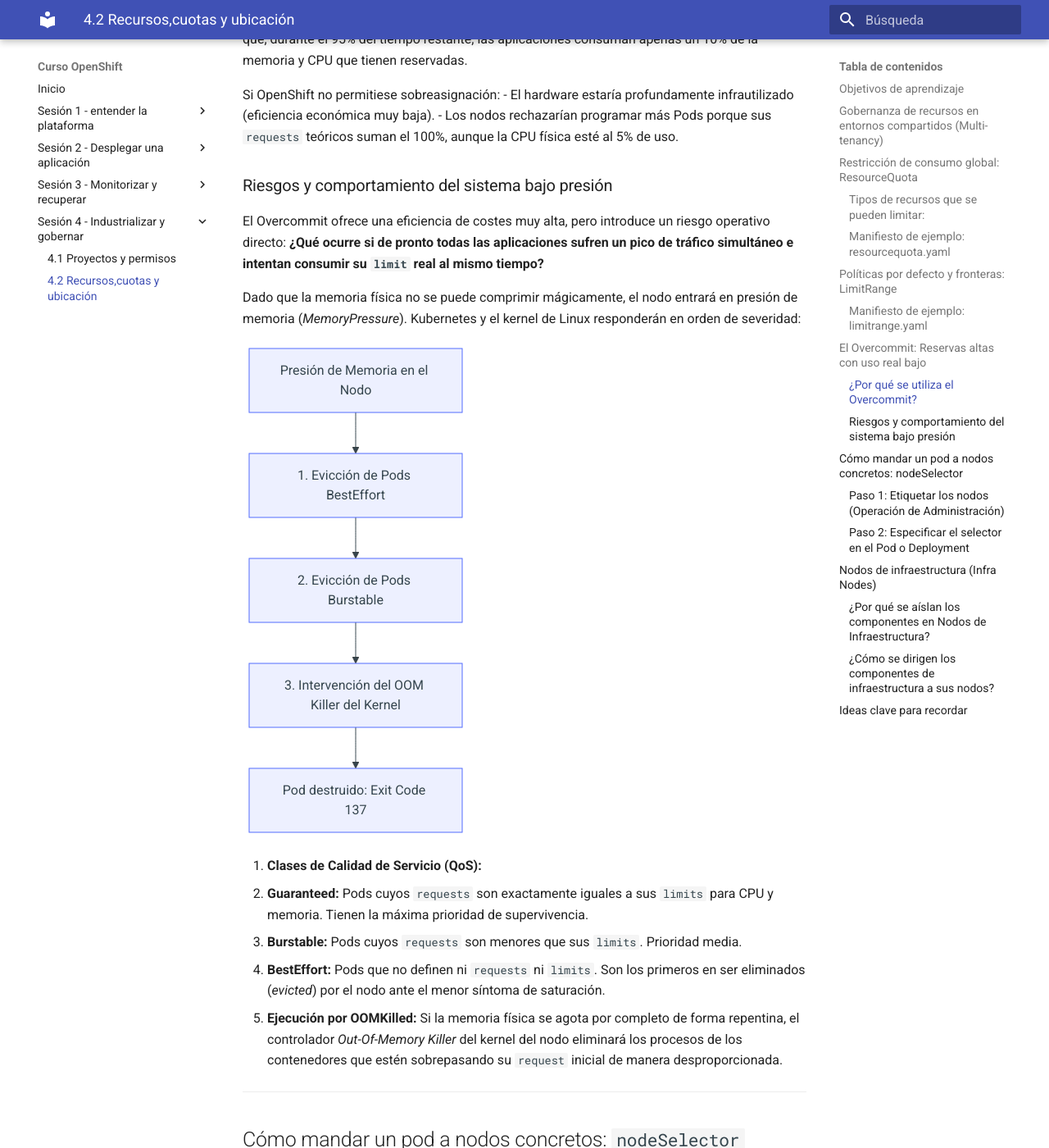
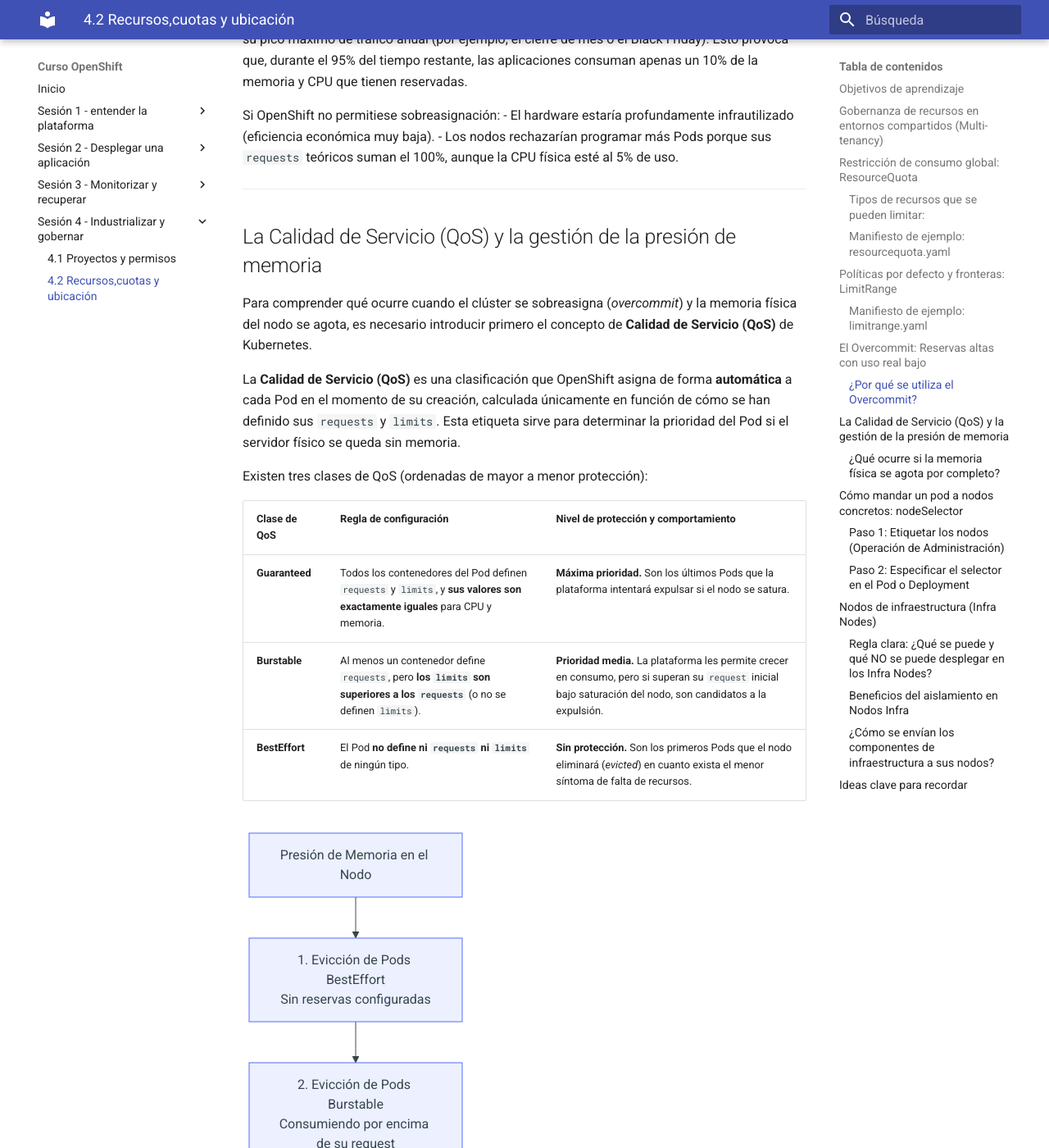
Before and after one commit to ieftraining/curso-openshift, an MkDocs documentation site: the page built from docs/sesion4/4.2 Recursoso, cuotas y ubicación.md, in a window 1280 px wide and 1400 px high, scrolled down 4700 px. Shown: the whole window at 82% size. Built offline with MkDocs 1.6.1 and Material for MkDocs 9.7.7, drawn with Linux system fonts in a browser that asks for light colours; some of the changed text lies outside the part shown.

Commit message:
Add files via upload

````diff
--- a/docs/sesion4/4.2 Recursoso, cuotas y ubicación.md
+++ b/docs/sesion4/4.2 Recursoso, cuotas y ubicación.md
@@ -1,4 +1,4 @@
-# 4.2 Recursos, cuotas y ubicación: ResourceQuota, LimitRange y el overcommit —reservas altas con uso real bajo—, y cómo se manda un pod a unos nodos concretos (`nodeSelector`, nodos de infraestructura)
+# 4.2 Recursos, cuotas y ubicación: ResourceQuota, LimitRange y el overcommit —reservas altas con uso real bajo—, y cómo se manda un pod a unos nodos concretos (`nodeSelector`, nodos de infraestructura) ★
 
 ## Objetivos de aprendizaje
 
@@ -8,9 +8,9 @@
 - Configurar y aplicar objetos **ResourceQuota** para restringir el consumo máximo total de cómputo, almacenamiento y objetos en un proyecto.
 - Definir políticas por defecto mediante objetos **LimitRange** para asegurar que ningún contenedor carezca de restricciones implícitas.
 - Comprender el concepto de **Overcommit** (sobreasignación), analizando los riesgos y oportunidades operativas del desfase entre reservas (*requests*) y uso real.
-- Analizar el comportamiento del programador (*Scheduler*) ante situaciones de presión de memoria y evacuación por *OOMKilled*.
+- Entender el concepto de **Calidad de Servicio (QoS)** y el comportamiento del sistema ante situaciones de presión de memoria y evacuación por *OOMKilled*.
 - Utilizar **`nodeSelector`** para gobernar el posicionamiento de las cargas de trabajo en el clúster.
-- Comprender el rol de los **nodos de infraestructura** (*Infra Nodes*) y las implicaciones operativas y de licenciamiento al aislar componentes de la plataforma.
+- Comprender la función de los **nodos de infraestructura** (*Infra Nodes*), distinguiendo con claridad qué componentes se pueden desplegar en ellos y cuáles no, así como sus implicaciones operativas y de licenciamiento.
 
 ---
 
@@ -167,25 +167,39 @@
 - El hardware estaría profundamente infrautilizado (eficiencia económica muy baja).
 - Los nodos rechazarían programar más Pods porque sus `requests` teóricos suman el 100%, aunque la CPU física esté al 5% de uso.
 
-### Riesgos y comportamiento del sistema bajo presión
+---
 
-El Overcommit ofrece una eficiencia de costes muy alta, pero introduce un riesgo operativo directo: **¿Qué ocurre si de pronto todas las aplicaciones sufren un pico de tráfico simultáneo e intentan consumir su `limit` real al mismo tiempo?**
+## La Calidad de Servicio (QoS) y la gestión de la presión de memoria
 
-Dado que la memoria física no se puede comprimir mágicamente, el nodo entrará en presión de memoria (*MemoryPressure*). Kubernetes y el kernel de Linux responderán en orden de severidad:
+Para comprender qué ocurre cuando el clúster se sobreasigna (*overcommit*) y la memoria física del nodo se agota, es necesario introducir primero el concepto de **Calidad de Servicio (QoS)** de Kubernetes.
+
+La **Calidad de Servicio (QoS)** es una clasificación que OpenShift asigna de forma **automática** a cada Pod en el momento de su creación, calculada únicamente en función de cómo se han definido sus `requests` y `limits`. Esta etiqueta sirve para determinar la prioridad del Pod si el servidor físico se queda sin memoria.
+
+Existen tres clases de QoS (ordenadas de mayor a menor protección):
+
+| Clase de QoS | Regla de configuración | Nivel de protección y comportamiento |
+| :--- | :--- | :--- |
+| **Guaranteed** | Todos los contenedores del Pod definen `requests` y `limits`, y **sus valores son exactamente iguales** para CPU y memoria. | **Máxima prioridad.** Son los últimos Pods que la plataforma intentará expulsar si el nodo se satura. |
+| **Burstable** | Al menos un contenedor define `requests`, pero **los `limits` son superiores a los `requests`** (o no se definen `limits`). | **Prioridad media.** La plataforma les permite crecer en consumo, pero si superan su `request` inicial bajo saturación del nodo, son candidatos a la expulsión. |
+| **BestEffort** | El Pod **no define ni `requests` ni `limits`** de ningún tipo. | **Sin protección.** Son los primeros Pods que el nodo eliminará (*evicted*) en cuanto exista el menor síntoma de falta de recursos. |
 
 ```mermaid
 flowchart TD
-    A[Presión de Memoria en el Nodo] --> B[1. Evicción de Pods BestEffort]
-    B --> C[2. Evicción de Pods Burstable]
+    A[Presión de Memoria en el Nodo] --> B[1. Evicción de Pods BestEffort<br>Sin reservas configuradas]
+    B --> C[2. Evicción de Pods Burstable<br>Consumiendo por encima de su request]
     C --> D[3. Intervención del OOM Killer del Kernel]
     D --> E[Pod destruido: Exit Code 137]
 ```
 
-1. **Clases de Calidad de Servicio (QoS):**
-   - **Guaranteed:** Pods cuyos `requests` son exactamente iguales a sus `limits` para CPU y memoria. Tienen la máxima prioridad de supervivencia.
-   - **Burstable:** Pods cuyos `requests` son menores que sus `limits`. Prioridad media.
-   - **BestEffort:** Pods que no definen ni `requests` ni `limits`. Son los primeros en ser eliminados (*evicted*) por el nodo ante el menor síntoma de saturación.
-2. **Ejecución por OOMKilled:** Si la memoria física se agota por completo de forma repentina, el controlador *Out-Of-Memory Killer* del kernel del nodo eliminará los procesos de los contenedores que estén sobrepasando su `request` inicial de manera desproporcionada.
+### ¿Qué ocurre si la memoria física se agota por completo?
+
+Si la sobreasignación provoca que el consumo de memoria real de todos los Pods sumados alcance el límite del nodo físico de forma repentina (sin dar tiempo a expulsar Pods ordenadamente), el sistema operativo del nodo activa el **Out-Of-Memory (OOM) Killer**.
+
+El **OOM Killer** es un proceso del kernel de Linux que interviene en situaciones de emergencia para evitar que el servidor completo colapse:
+
+- Revisa la clase de QoS de los Pods y el uso de memoria actual.
+- Selecciona el contenedor que esté sobrepasando en mayor medida su `request` asignado.
+- Cancela inmediatamente dicho proceso, provocando la caída del Pod con el código de salida **`Exit Code 137`** (`OOMKilled`).
 
 ---
 
@@ -273,31 +287,61 @@
 flowchart TD
     subgraph OpenShift Cluster Topology
         A[Control Plane / Masters<br>etcd, API Server, Scheduler]
-        B[Infra Nodes / Nodos de Infraestructura<br>Router Ingress, Registry, Monitoring, Logging]
+        B[Infra Nodes / Nodos de Infraestructura<br>Componentes de Soporte de la Plataforma]
         C[Worker Nodes / Nodos de Trabajo<br>Aplicaciones de Negocio / Cargas de Usuario]
     end
 ```
 
 1. **Master / Control Plane Nodes:** Ejecutan los servicios centrales de control del clúster y la base de datos `etcd`. No ejecutan cargas de usuario.
-2. **Worker Nodes:** Servidores donde residen los proyectos y las aplicaciones de negocio de los usuarios.
-3. **Infra Nodes (Nodos de Infraestructura):** Servidores dedicados exclusivamente a ejecutar los componentes auxiliares y de soporte de la propia plataforma OpenShift:
-   - **Ingress Routers** (HAProxy / Routers de entrada).
-   - **Internal Image Registry** (Registro de imágenes del clúster).
-   - **Cluster Monitoring** (Prometheus, Thanos, Alertmanager).
-   - **Cluster Logging** (Vector, OpenSearch).
+2. **Worker Nodes:** Servidores destinados a ejecutar las aplicaciones de negocio y los desarrollos de los usuarios del clúster.
+3. **Infra Nodes (Nodos de Infraestructura):** Servidores dedicados exclusivamente a alojar los componentes auxiliares de gestión propia de OpenShift, aislándolos de los nodos de aplicaciones.
 
-### ¿Por qué se aíslan los componentes en Nodos de Infraestructura?
+### Regla clara: ¿Qué se puede y qué NO se puede desplegar en los Infra Nodes?
 
-- **Aislamiento de rendimiento:** Evita que un consumo masivo de CPU o memoria provocado por una aplicación de usuario ralentice la consola web, el enrutamiento de tráfico (*Routers*) o la recolección de métricas.
-- **Optimización de costes y licencias (Red Hat Subscriptions):** Las cargas de infraestructura oficiales de OpenShift que corren en nodos etiquetados expresamente como `infra` **no consumen licencias de suscripción de trabajo de OpenShift (Red Hat CoreOS / RHEL Cores)**. Asignar correctamente estos componentes a nodos dedicados reduce significativamente el coste económico del clúster.
+Para mantener la estabilidad y cumplir con los términos de soporte de la plataforma, existe una separación estricta sobre qué servicios pueden residir en estos servidores:
 
-### ¿Cómo se dirigen los componentes de infraestructura a sus nodos?
+```mermaid
+flowchart LR
+    subgraph PERMITIDO en Nodos Infra
+        A[Enrutamiento Ingress / Routers]
+        B[Registro interno de imágenes]
+        C[Monitorización y Metrics del clúster]
+        D[Agregación de Logs del clúster]
+    end
 
-Los operadores de la plataforma utilzan internamente configuraciones de `nodeSelector` y tolerancias (*tolerations*) combinadas con etiquetas estándar de nodo:
+    subgraph PROHIBIDO en Nodos Infra
+        E[Aplicaciones web de negocio]
+        F[Microservicios de proyectos]
+        G[Bases de datos de usuario]
+        H[Pipelines o herramientas de desarrollo]
+    end
+```
 
-```bash
-node-role.kubernetes.io/infra: ""
-```
+- **SÍ se puede desplegar:** Únicamente los servicios internos de soporte propio del clúster (los routers de entrada de tráfico, el registro de imágenes interno, los recolectores de métricas de plataforma y el sistema de agregación de logs).
+- **NO se puede desplegar:** Ninguna aplicación de negocio, microservicio, base de datos de usuario ni herramienta de desarrollo. Todo lo que pertenezca a un proyecto de usuario debe ejecutarse obligatoriamente en los *Worker Nodes*.
+
+### Beneficios del aislamiento en Nodos Infra
+
+- **Aislamiento de rendimiento:** Evita que un consumo masivo de CPU o memoria provocado por una aplicación de usuario afecte a servicios críticos como el enrutamiento de red o la recogida de métricas.
+- **Optimización de licencias (Red Hat Subscriptions):** Red Hat no cobra licencias de suscripción de trabajo por los núcleos de CPU de los servidores etiquetados como `infra`, siempre y cuando ejecuten **exclusivamente** componentes de plataforma autorizados.
+
+---
+
+### ¿Cómo se envían los componentes de infraestructura a sus nodos?
+
+Para conseguir que un componente de la plataforma se ejecute en los nodos de infraestructura y no en los de trabajo, se combinan dos mecanismos que hemos estudiado:
+
+1. **Etiquetado del Nodo:** Los administradores marcan los servidores de infraestructura asignándoles una etiqueta estándar:
+   ```bash
+   oc label node infra-worker-01.example.com node-role.kubernetes.io/infra=""
+   ```
+2. **Uso de `nodeSelector` por parte de los Operadores:** Los operadores del clúster (como el operador de Ingress o el de Monitorización) se configuran para añadir la directiva `nodeSelector` en los pods que gestionan:
+   ```yaml
+   nodeSelector:
+     node-role.kubernetes.io/infra: ""
+   ```
+
+De este modo, el programador (*Scheduler*) lee el `nodeSelector` de los Pods del Router o de Prometheus y los coloca automáticamente en los servidores de infraestructura etiquetados para tal fin.
 
 ---
 
@@ -308,6 +352,7 @@
     - Si un proyecto tiene un `ResourceQuota` activo, es obligatorio definir `requests` y `limits` en todos los Pods.
     - **LimitRange** establece restricciones por defecto a nivel de contenedor/Pod e impide la creación de Pods con recursos desproporcionados.
     - El **Overcommit** permite asignar más recursos teóricos (*limits*) de los que físicamente existen, optimizando el uso del hardware pero introduciendo riesgos ante picos de carga.
-    - En situaciones de presión extrema de memoria, los Pods de menor prioridad (`BestEffort` y `Burstable`) son eliminados mediante el proceso de **OOMKilled** (Código de salida 137).
-    - **`nodeSelector`** permite dirigir la programación de un Pod hacia nodos con etiquetas (*labels*) específicas.
-    - Los **Nodos de Infraestructura (*Infra Nodes*)** separan los componentes internos de OpenShift (Router, Registro, Monitorización) de las aplicaciones de usuario, aportando estabilidad y optimización de licencias.
+    - La **Calidad de Servicio (QoS)** clasifica los Pods en `Guaranteed`, `Burstable` y `BestEffort` según la definición de sus recursos.
+    - En situaciones de saturación de memoria, los Pods de menor protección son eliminados por el **OOM Killer** del sistema (Código de salida 137).
+    - **`nodeSelector`** permite dirigir la programación de un Pod hacia nodos que contengan etiquetas (*labels*) específicas.
+    - Los **Nodos de Infraestructura (*Infra Nodes*)** alojan exclusivamente componentes de soporte de la plataforma (Routers, Registro, Monitorización), garantizando estabilidad y optimización de licencias.
````
